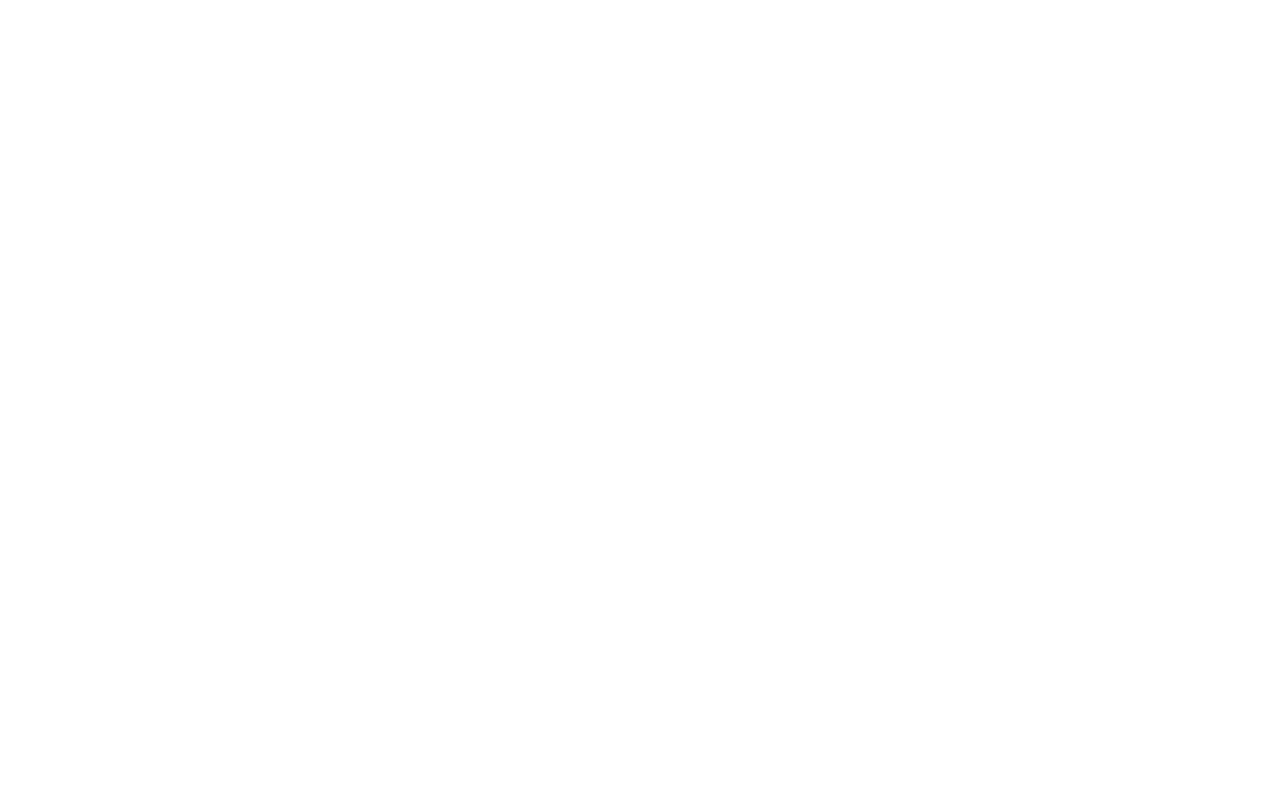
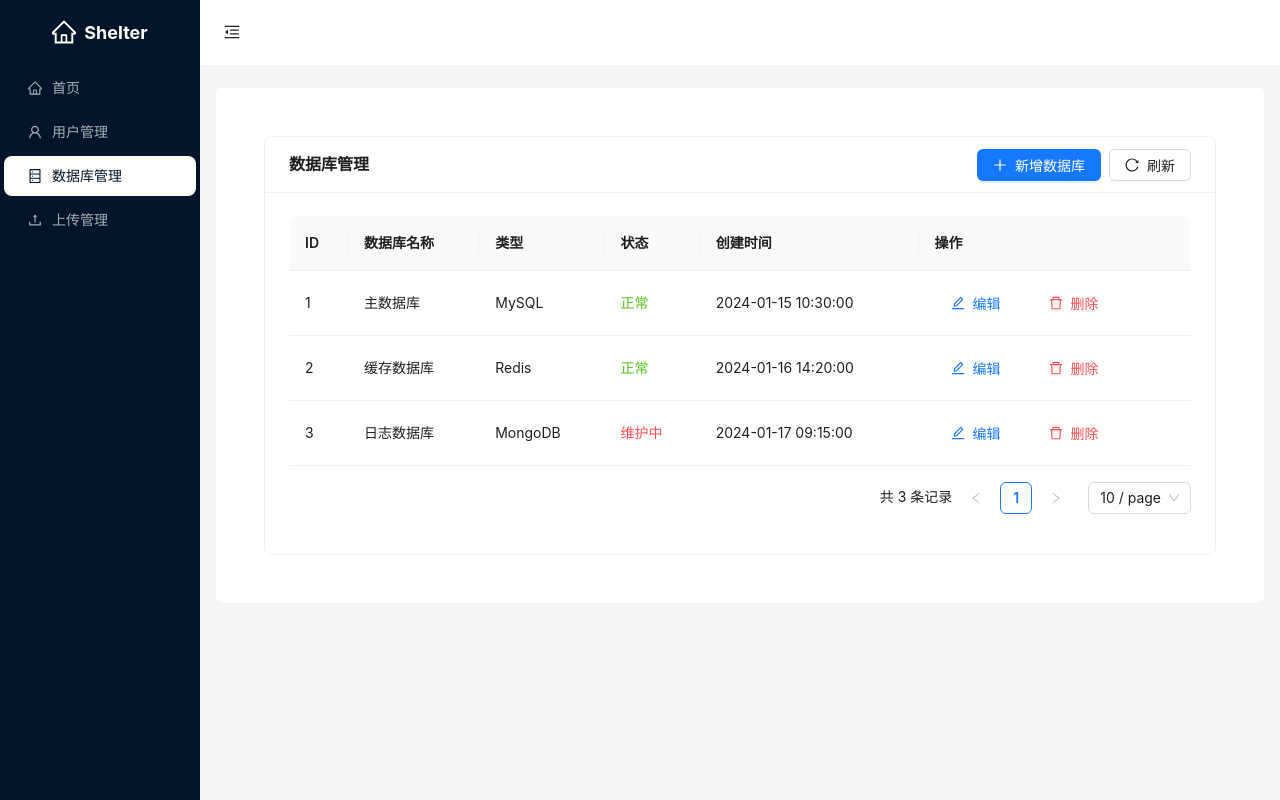
Before and after one commit to pzdemos/shelter, a React (Vite) app: page /database in a window 1280 px wide. Before the commit this address had no page. Built offline with nearby package versions, Linux system fonts and the light colour scheme.

Commit message:
feat(database): 添加数据库管理页面及路由配置 新增数据库管理模块，包含页面展示、增删改查功能及 Ant Design 图标支持。 同时更新了应用路由和侧边栏导航，集成新的数据库管理入口。

```diff
--- a/src/App.jsx
+++ b/src/App.jsx
@@ -8,6 +8,7 @@
 import Home from './pages/Home';
 import Users from './pages/Users';
 import Upload from './pages/Upload';
+import Database from './pages/Database';
 import Login from './pages/Login';
 
 const { Header, Sider, Content } = Layout;
@@ -58,6 +59,14 @@
           }
         />
         <Route
+          path="/database"
+          element={
+            <MainLayout collapsed={collapsed} onCollapse={setCollapsed}>
+              <Database />
+            </MainLayout>
+          }
+        />
+        <Route
           path="/upload"
           element={
             <MainLayout collapsed={collapsed} onCollapse={setCollapsed}>
--- a/src/components/layout/Sidebar.jsx
+++ b/src/components/layout/Sidebar.jsx
@@ -4,6 +4,7 @@
   UploadOutlined,
   UserOutlined,
   HomeOutlined,
+  DatabaseOutlined,
 } from '@ant-design/icons';
 
 const Sidebar = ({ collapsed }) => {
@@ -20,6 +21,11 @@
       key: '/users',
       icon: <UserOutlined />,
       label: '用户管理',
+    },
+    {
+      key: '/database',
+      icon: <DatabaseOutlined />,
+      label: '数据库管理',
     },
     {
       key: '/upload',
--- /dev/null
+++ b/src/pages/Database.jsx
@@ -0,0 +1,246 @@
+import React, { useState, useEffect } from 'react';
+import { Card, Table, Button, Space, Modal, Form, Input, message, Popconfirm } from 'antd';
+import { PlusOutlined, EditOutlined, DeleteOutlined, ReloadOutlined } from '@ant-design/icons';
+
+const Database = () => {
+  const [data, setData] = useState([]);
+  const [loading, setLoading] = useState(false);
+  const [modalVisible, setModalVisible] = useState(false);
+  const [editingRecord, setEditingRecord] = useState(null);
+  const [form] = Form.useForm();
+
+  const columns = [
+    {
+      title: 'ID',
+      dataIndex: 'id',
+      key: 'id',
+    },
+    {
+      title: '数据库名称',
+      dataIndex: 'name',
+      key: 'name',
+    },
+    {
+      title: '类型',
+      dataIndex: 'type',
+      key: 'type',
+    },
+    {
+      title: '状态',
+      dataIndex: 'status',
+      key: 'status',
+      render: (status) => (
+        <span style={{ color: status === '正常' ? '#52c41a' : '#ff4d4f' }}>
+          {status}
+        </span>
+      ),
+    },
+    {
+      title: '创建时间',
+      dataIndex: 'createTime',
+      key: 'createTime',
+    },
+    {
+      title: '操作',
+      key: 'action',
+      render: (_, record) => (
+        <Space size="middle">
+          <Button
+            type="link"
+            icon={<EditOutlined />}
+            onClick={() => handleEdit(record)}
+          >
+            编辑
+          </Button>
+          <Popconfirm
+            title="确定要删除这个数据库吗？"
+            onConfirm={() => handleDelete(record.id)}
+            okText="确定"
+            cancelText="取消"
+          >
+            <Button
+              type="link"
+              danger
+              icon={<DeleteOutlined />}
+            >
+              删除
+            </Button>
+          </Popconfirm>
+        </Space>
+      ),
+    },
+  ];
+
+  const fetchData = async () => {
+    setLoading(true);
+    try {
+      // 模拟数据，实际项目中应该调用API
+      const mockData = [
+        {
+          id: 1,
+          name: '主数据库',
+          type: 'MySQL',
+          status: '正常',
+          createTime: '2024-01-15 10:30:00',
+        },
+        {
+          id: 2,
+          name: '缓存数据库',
+          type: 'Redis',
+          status: '正常',
+          createTime: '2024-01-16 14:20:00',
+        },
+        {
+          id: 3,
+          name: '日志数据库',
+          type: 'MongoDB',
+          status: '维护中',
+          createTime: '2024-01-17 09:15:00',
+        },
+      ];
+      setData(mockData);
+    } catch (error) {
+      message.error('获取数据失败');
+    } finally {
+      setLoading(false);
+    }
+  };
+
+  useEffect(() => {
+    fetchData();
+  }, []);
+
+  const handleAdd = () => {
+    setEditingRecord(null);
+    setModalVisible(true);
+    form.resetFields();
+  };
+
+  const handleEdit = (record) => {
+    setEditingRecord(record);
+    setModalVisible(true);
+    form.setFieldsValue(record);
+  };
+
+  const handleDelete = async (id) => {
+    try {
+      // 实际项目中应该调用API删除
+      setData(data.filter(item => item.id !== id));
+      message.success('删除成功');
+    } catch (error) {
+      message.error('删除失败');
+    }
+  };
+
+  const handleModalOk = async () => {
+    try {
+      const values = await form.validateFields();
+      if (editingRecord) {
+        // 编辑
+        setData(data.map(item =>
+          item.id === editingRecord.id
+            ? { ...item, ...values }
+            : item
+        ));
+        message.success('更新成功');
+      } else {
+        // 新增
+        const newRecord = {
+          ...values,
+          id: Date.now(),
+          createTime: new Date().toLocaleString(),
+        };
+        setData([...data, newRecord]);
+        message.success('添加成功');
+      }
+      setModalVisible(false);
+    } catch (error) {
+      console.error('验证失败:', error);
+    }
+  };
+
+  const handleModalCancel = () => {
+    setModalVisible(false);
+    setEditingRecord(null);
+  };
+
+  return (
+    <div style={{ padding: '24px' }}>
+      <Card
+        title="数据库管理"
+        extra={
+          <Space>
+            <Button
+              type="primary"
+              icon={<PlusOutlined />}
+              onClick={handleAdd}
+            >
+              新增数据库
+            </Button>
+            <Button
+              icon={<ReloadOutlined />}
+              onClick={fetchData}
+            >
+              刷新
+            </Button>
+          </Space>
+        }
+      >
+        <Table
+          columns={columns}
+          dataSource={data}
+          rowKey="id"
+          loading={loading}
+          pagination={{
+            total: data.length,
+            pageSize: 10,
+            showSizeChanger: true,
+            showQuickJumper: true,
+            showTotal: (total) => `共 ${total} 条记录`,
+          }}
+        />
+      </Card>
+
+      <Modal
+        title={editingRecord ? '编辑数据库' : '新增数据库'}
+        open={modalVisible}
+        onOk={handleModalOk}
+        onCancel={handleModalCancel}
+        okText="确定"
+        cancelText="取消"
+      >
+        <Form
+          form={form}
+          layout="vertical"
+          initialValues={{
+            status: '正常',
+          }}
+        >
+          <Form.Item
+            name="name"
+            label="数据库名称"
+            rules={[{ required: true, message: '请输入数据库名称' }]}
+          >
+            <Input placeholder="请输入数据库名称" />
+          </Form.Item>
+          <Form.Item
+            name="type"
+            label="数据库类型"
+            rules={[{ required: true, message: '请选择数据库类型' }]}
+          >
+            <Input placeholder="如：MySQL, Redis, MongoDB" />
+          </Form.Item>
+          <Form.Item
+            name="status"
+            label="状态"
+            rules={[{ required: true, message: '请选择状态' }]}
+          >
+            <Input placeholder="如：正常, 维护中" />
+          </Form.Item>
+        </Form>
+      </Modal>
+    </div>
+  );
+};
+
+export default Database;
```
Also changed, not shown: 1 other file (tests, documents, lock files or other folders).
